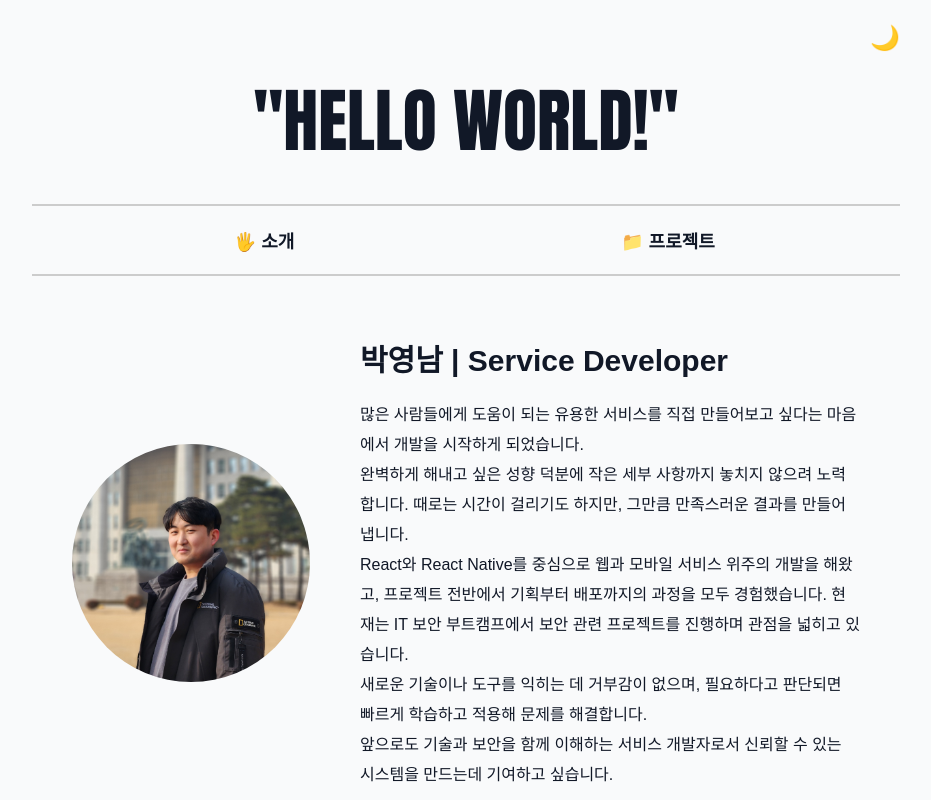
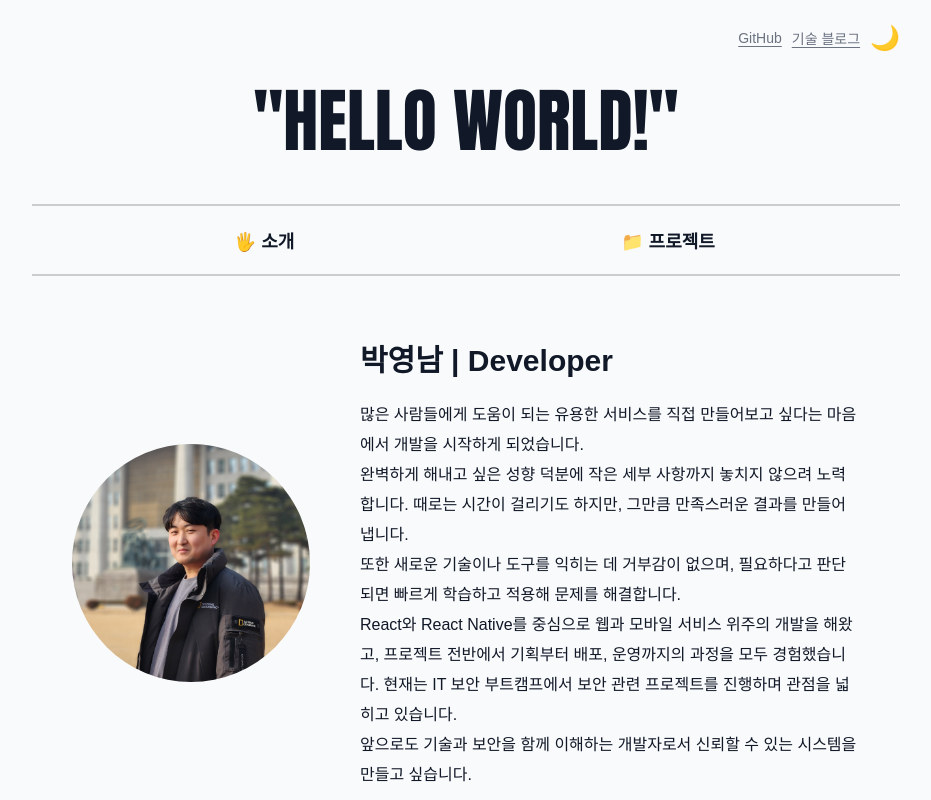
Before and after one commit to FreshSangchoo/blog, a React (Vite) app in the folder frontend/: page /introduce in a window 1280 px wide. Shown: the top 800 px of the page, without its empty margins (174-1105 px from the left). Built offline with nearby package versions, Linux system fonts and the light colour scheme; a small style sheet from the web is missing.

Commit message:
[update] AboutMe, Header

```diff
--- a/frontend/index.html
+++ b/frontend/index.html
@@ -3,7 +3,7 @@
   <head>
     <meta charset="UTF-8" />
     <meta name="viewport" content="width=device-width, initial-scale=1.0" />
-    <title>박영남 | Service Developer Portfolio</title>
+    <title>박영남 | Developer Portfolio</title>
 
     <script>
       (function () {
--- a/frontend/src/components/Header.tsx
+++ b/frontend/src/components/Header.tsx
@@ -23,6 +23,12 @@ function Header() {
   return (
     <div className="header-container">
       <div className="header-button-container">
+        <div className="header-button-item" onClick={() => window.open("https://github.com/FreshSangchoo", "_blank")}>
+          GitHub
+        </div>
+        <div className="header-button-item" onClick={() => window.open("https://velog.io/@aprldpdy289/posts", "_blank")}>
+          기술 블로그
+        </div>
         <TextButton
           text={`${isDark ? "☀️" : "🌙"}`}
           onClick={changeMode}
--- a/frontend/src/components/introduce/AboutMe.tsx
+++ b/frontend/src/components/introduce/AboutMe.tsx
@@ -10,21 +10,21 @@ function AboutMe() {
       <div className="introduce-me-container">
         <img src={profile} alt="profileImage" className="profile-image" />
         <div className="profile-introduction">
-          <div className="name-text">박영남 | Service Developer</div>
+          <div className="name-text">박영남 | Developer</div>
           <div className="about-me-description">
             많은 사람들에게 도움이 되는 유용한 서비스를 직접 만들어보고 싶다는
             마음에서 개발을 시작하게 되었습니다. <br />
             완벽하게 해내고 싶은 성향 덕분에 작은 세부 사항까지 놓치지 않으려
             노력합니다. 때로는 시간이 걸리기도 하지만, 그만큼 만족스러운 결과를
             만들어냅니다. <br />
-            React와 React Native를 중심으로 웹과 모바일 서비스 위주의 개발을
-            해왔고, 프로젝트 전반에서 기획부터 배포까지의 과정을 모두
-            경험했습니다. 현재는 IT 보안 부트캠프에서 보안 관련 프로젝트를 진행하며 관점을 넓히고 있습니다. <br />
-            새로운 기술이나 도구를 익히는 데 거부감이 없으며, 필요하다고
+            또한 새로운 기술이나 도구를 익히는 데 거부감이 없으며, 필요하다고
             판단되면 빠르게 학습하고 적용해 문제를 해결합니다.
             <br />
-            앞으로도 기술과 보안을 함께 이해하는 서비스 개발자로서 신뢰할 수
-            있는 시스템을 만드는데 기여하고 싶습니다.
+            React와 React Native를 중심으로 웹과 모바일 서비스 위주의 개발을
+            해왔고, 프로젝트 전반에서 기획부터 배포, 운영까지의 과정을 모두
+            경험했습니다. 현재는 IT 보안 부트캠프에서 보안 관련 프로젝트를 진행하며 관점을 넓히고 있습니다. <br />
+            앞으로도 기술과 보안을 함께 이해하는 개발자로서 신뢰할 수
+            있는 시스템을 만들고 싶습니다.
           </div>
         </div>
       </div>
--- a/frontend/src/css/Header.css
+++ b/frontend/src/css/Header.css
@@ -8,6 +8,23 @@
   display: flex;
   justify-content: end;
   align-items: center;
+}
+
+.header-button-item {
+  cursor: pointer;
+  font-size: 14px;
+  font-weight: 400;
+  margin-right: 10px;
+  color: var(--text-secondary);
+  transition: color 0.2s ease;
+  text-decoration: underline;
+  text-underline-offset: 3px;
+  text-decoration-color: var(--text-secondary);
+  text-decoration-thickness: 1px;
+  text-decoration-style: solid;
+  text-decoration-color: var(--text-secondary);
+  text-decoration-thickness: 1px;
+  text-decoration-style: solid;
 }
 
 .header-signboard-container {
```
